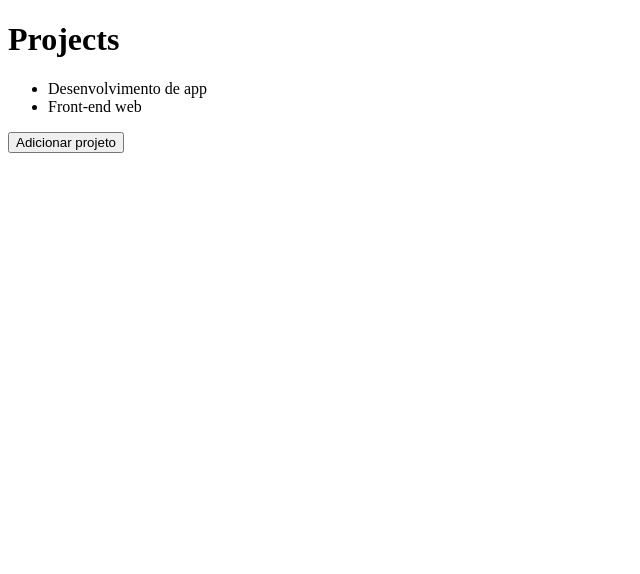
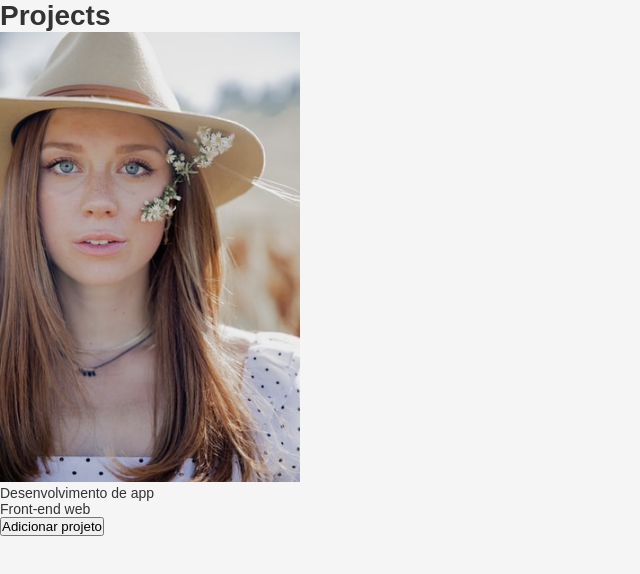
Before and after one commit to viguime/conceitos-dev, a React app in the folder frontend/: page / in a window 1280 px wide. Shown: the top 574 px of the page, without its empty margins (0-640 px from the left). Built offline with nearby package versions, Linux system fonts and the light colour scheme.

Commit message:
Added styles and image

```diff
--- /dev/null
+++ b/frontend/src/App.css
@@ -0,0 +1,12 @@
+* {
+    margin: 0;
+    padding: 0;
+    outline: 0;
+    box-sizing: border-box;
+}
+
+body{
+    background: #f5f5f5;
+    font: 14px sans-serif;
+    color: #333;
+}
--- a/frontend/src/App.js
+++ b/frontend/src/App.js
@@ -1,4 +1,8 @@
 import React, {useState} from 'react';
+
+import './App.css';
+import backgroundImage from './assets/background.jpeg';
+
 import Header from './components/Header';
 
 function App(){
@@ -12,6 +16,8 @@ function App(){
         <>
             <Header title = "Projects"/>
 
+            <img width={300} src={backgroundImage}/>
+
             <ul>
                 {projects.map(project =><li key = {project} >{project}</li>)}
             </ul>
```
Also changed, not shown: frontend/src/assets/background.jpeg (added).
